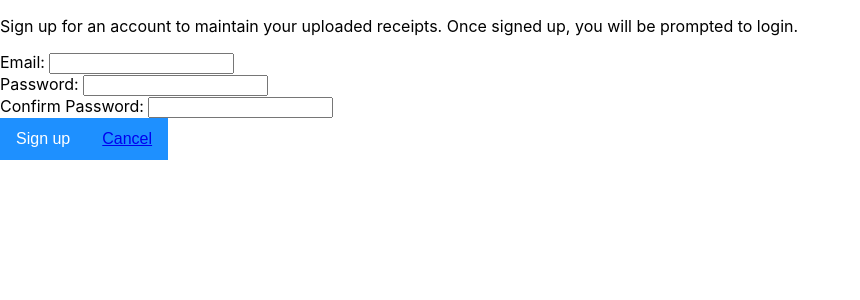
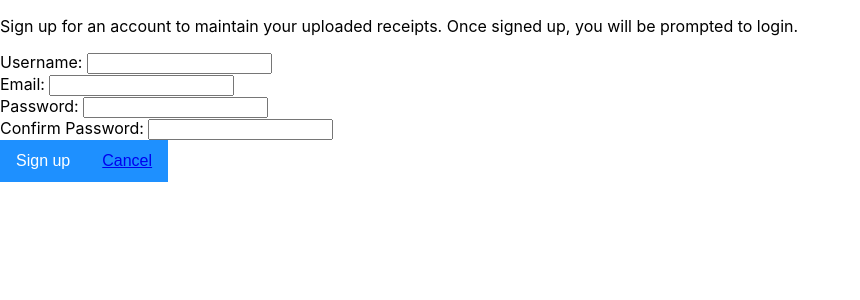
Before and after one commit to DeezDiamond/receipts-frontend, a React (Create React App) app: page /register in a window 1280 px wide. Shown: the top 300 px of the page, without its empty margins (0-860 px from the left). Built offline with nearby package versions, Linux system fonts and the light colour scheme.

Commit message:
Registration works.

```diff
--- a/src/components/Register/Register.js
+++ b/src/components/Register/Register.js
@@ -1,37 +1,55 @@
+// // Register a new user
+
 import React, { useState } from 'react';
-import Axios from 'axios';
+import axios from 'axios';
 import URL from '../../config';
 import "../../index.css"
 import { Link, Redirect } from 'react-router-dom';
 
 const Register = () => {
-	const register = {
+
+	const [passwordError, setPasswordError] = useState(false);
+	const [redirect, setRedirect] = useState();
+
+	const signup = {
+		username: "",
 		email: '',
 		password: '',
-		password2: '',
+		re_password: '',
 		errors: {},
 	};
-	const [passwordError, setPasswordError] = useState(false);
-	const [redirect, setRedirect] = useState(false);
-	const [joinState, setJoinState] = useState(register);
+
+	const [user, setUser] = useState(signup);
+
 	const handleChange = (event) => {
 		event.persist();
-		setJoinState({ ...joinState, [event.target.id]: event.target.value });
+		setUser({ ...user, [event.target.id]: event.target.value });
 	};
 
     const handleSubmit = (event) => {
         event.preventDefault();
-		setJoinState(register);
-		if (joinState.password === joinState.password2) {
-			Axios({
-				url: `${URL}/users/`,
-				method: 'POST',
-				data: joinState,
+        const url = `${URL}/users/`;
+        const formData = new FormData()
+        formData.append("username", user.username)
+        formData.append("email", user.email)
+        formData.append("password", user.password)
+        formData.append("re_password", user.re_password)
+
+        axios({
+            url: url,
+            method: "POST",
+            data: formData,
+            headers: {
+                    "content-type": "multipart/form-data",
+                }
+
         }).then((res) => {
             console.log(res);
-				setRedirect(true);
+            redirect.push("/login");
+        })
+        .catch(error => {
+            console.log(error.response);
         });
-		}
     };
 
 	if (redirect) {
@@ -44,14 +62,25 @@ const Register = () => {
 				Sign up for an account to maintain your uploaded receipts. Once signed
 				up, you will be prompted to login.
 			</p>
-			<form onSubmit={handleSubmit} className='regForm'>
+			<form className='regForm'>
+				<div className='form-component'>
+					<label htmlFor='username'>Username: </label>
+					<input
+						required
+						type='text'
+						id='username'
+						value={user.username}
+						onChange={handleChange}
+					/>
+				</div>
+
 				<div className='form-component'>
 					<label htmlFor='email'>Email: </label>
 					<input
 						required
 						type='email'
 						id='email'
-						value={joinState.email}
+						value={user.email}
 						onChange={handleChange}
 					/>
 				</div>
@@ -62,27 +91,26 @@ const Register = () => {
 						onChange={handleChange}
 						type='password'
 						id='password'
-						value={joinState.password}
+						value={user.password}
 					/>
 				</div>
 				<div className='form-component'>
-					<label htmlFor='password2'>Confirm Password: </label>
+					<label htmlFor='re_password'>Confirm Password: </label>
 					<input
 						required
 						onChange={handleChange}
 						type='password'
-						id='password2'
-						value={joinState.password2}
+						id='re_password'
+						value={user.re_password}
 					/>
 				</div>
-				<button type='submit' className='pretty-button'>
+				<button onClick={handleSubmit} type='submit' className='pretty-button'>
 					Sign up
 				</button>
 				{passwordError && <h3>Passwords must match.</h3>}
 				<button className='pretty-button'>
 					<Link to='/login'>Cancel</Link>
 				</button>
-
 			</form>
 		</div>
 	);
```
Also changed, not shown: src/FileUploader.js (deleted, +0 -19 lines), src/components/Detail/Detail.js (+13 -4 lines), 1 other file (tests, documents, lock files or other folders). Lines whose indentation alone changed are shown as unchanged.
